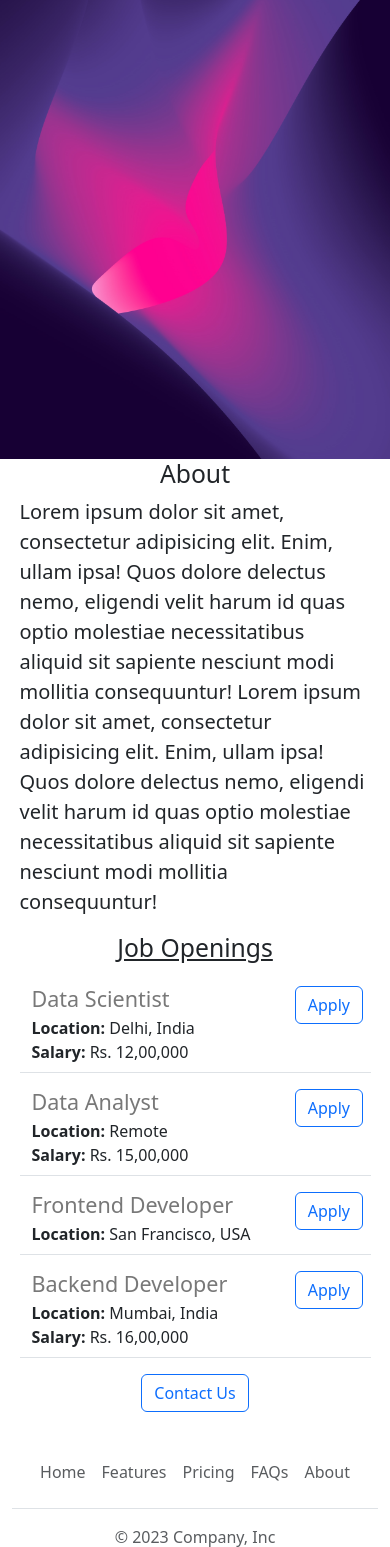
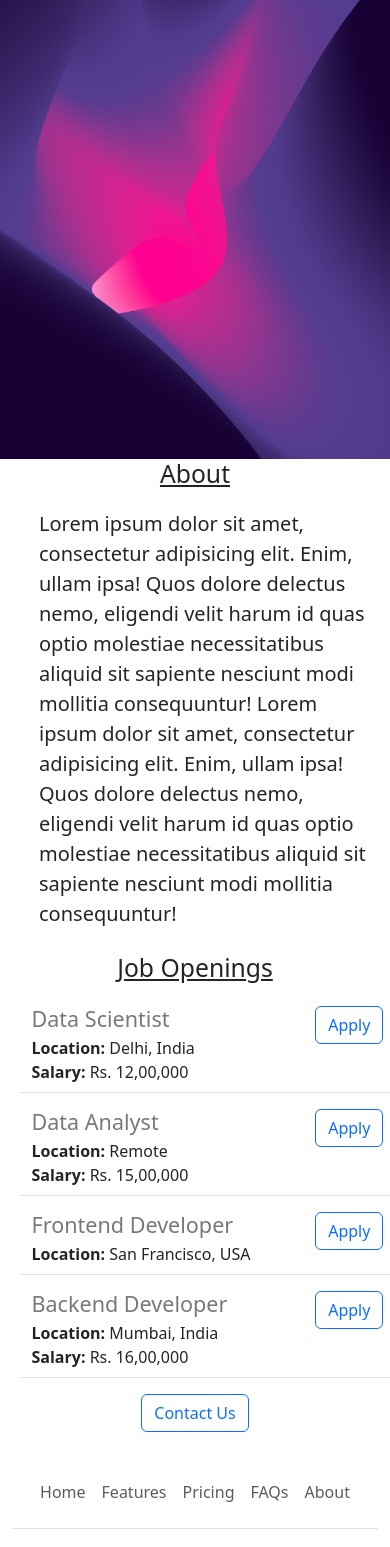
Before and after one commit to singhrupanjay/flask_FCC_WebApp, a Flask app: page / in a window 390 px wide. Shown: the part 190-1737 px from the top of the page. Run offline with Flask 3, Linux system fonts and the light colour scheme.

Commit message:
Functional and aesthetic improvements
 - added functionality to apply button.
 - added workspace image.

```diff
--- a/docs.txt
+++ b/docs.txt
@@ -1,3 +1,5 @@
+Render Deployment
+
 requirements.txt = It is standard in python ecosystem and u want to specify that the project requires certain libraries, then it's a convention to put that information inside requirements.txt file
 
 requirements.txt/gunicorn = This is a production server for python
--- a/templates/home.html
+++ b/templates/home.html
@@ -30,9 +30,12 @@
 
 
     <!--ABOUT-->
-      <h2 class="text-center">About</h2>
+    <h2 class="text-center" style = "margin-bottom:20px;"><u>About</u></h2>
 
-        <p style="margin-left:5%; margin-right:5%;" class="lead">
+    <div class="row">
+
+      <div class="col-md-6">
+        <p style="margin-left:10%; margin-right:5%;" class="lead">
           Lorem ipsum dolor sit amet, consectetur adipisicing elit. Enim, ullam ipsa! Quos dolore delectus nemo,
           eligendi velit harum id quas optio molestiae necessitatibus aliquid sit sapiente nesciunt modi mollitia
           consequuntur!
@@ -41,7 +44,15 @@
           eligendi velit harum id quas optio molestiae necessitatibus aliquid sit sapiente nesciunt modi mollitia
           consequuntur!
         </p>
+      </div>
+
+    <div class="d-none d-md-block col-6">
+      <img src = "/static/workspace.jpg" alt = "workspace" style = "height:320px; width:520px; object-fit:cover;             border-radius:4px; margin-bottom:20px; margin-left:150px;">
+    </div>
+
+    </div>
     <!--ABOUT-->
+
 
 
     <!--JOBS-->
@@ -57,7 +68,7 @@
       </div>
 
       <div style="text-align:center;">
-        <button class="btn btn-outline-primary">Contact Us</button>
+        <a href = "mailto:jobs@gmail.com?subject=Question%20about%20job%20opening&body=Your%20Name%3A%20%3CYour%20here%3E%0D%0AYour%20Question%3A%20%3CYour%20Question%20here%3E" type="button" class="btn btn-outline-primary">Contact Us</a>
       </div>
 
     <script src="https://cdn.jsdelivr.net/npm/bootstrap@5.3.2/dist/js/bootstrap.bundle.min.js" integrity="sha384-C6RzsynM9kWDrMNeT87bh95OGNyZPhcTNXj1NW7RuBCsyN/o0jlpcV8Qyq46cDfL" crossorigin="anonymous"></script>
--- a/templates/jobitem.html
+++ b/templates/jobitem.html
@@ -1,4 +1,4 @@
-<div class="border-bottom row" style="margin-bottom:16px; padding-bottom:8px; margin-left:5%; margin-right:5%;">
+<div class="border-bottom row" style="margin-bottom:16px; padding-bottom:8px; margin-left:5%; margin-right:-2%;">
 
 <div class="col-9">
     <h4 style="color:rgb(120,120,120); margin-bottom:4px;">
@@ -17,7 +17,7 @@
 </div>
 
 <div class="col-3">
-  <button type="button" class="btn btn-outline-primary">Apply</button>
+  <a href = "mailto:jobs@gmail.com?subject=Application%20for {{jobs['title']}}&body=My%20Name%3A%20%3CYour%20name%20here%3E%0D%0AMy%20Resume%20link%3A%20%3CResume%20link%3E%0D%0AMy%20LinkedIn%20Profile%3A%20%3CLinkedIn%20profile%3E" type="button" class="btn btn-outline-primary">Apply</a>
 </div>
 
 </div>
```
Also changed, not shown: static/workspace.jpg (added).
